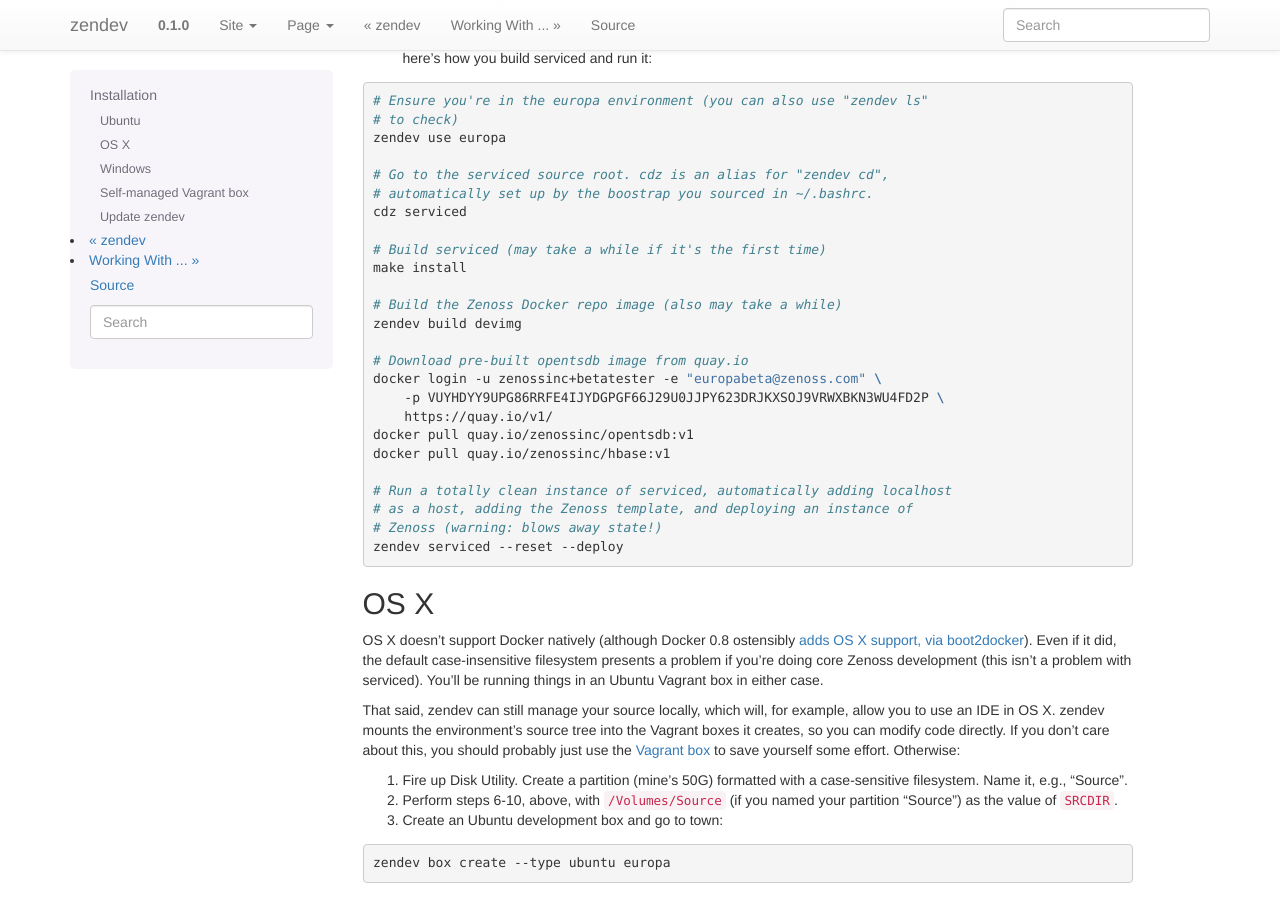
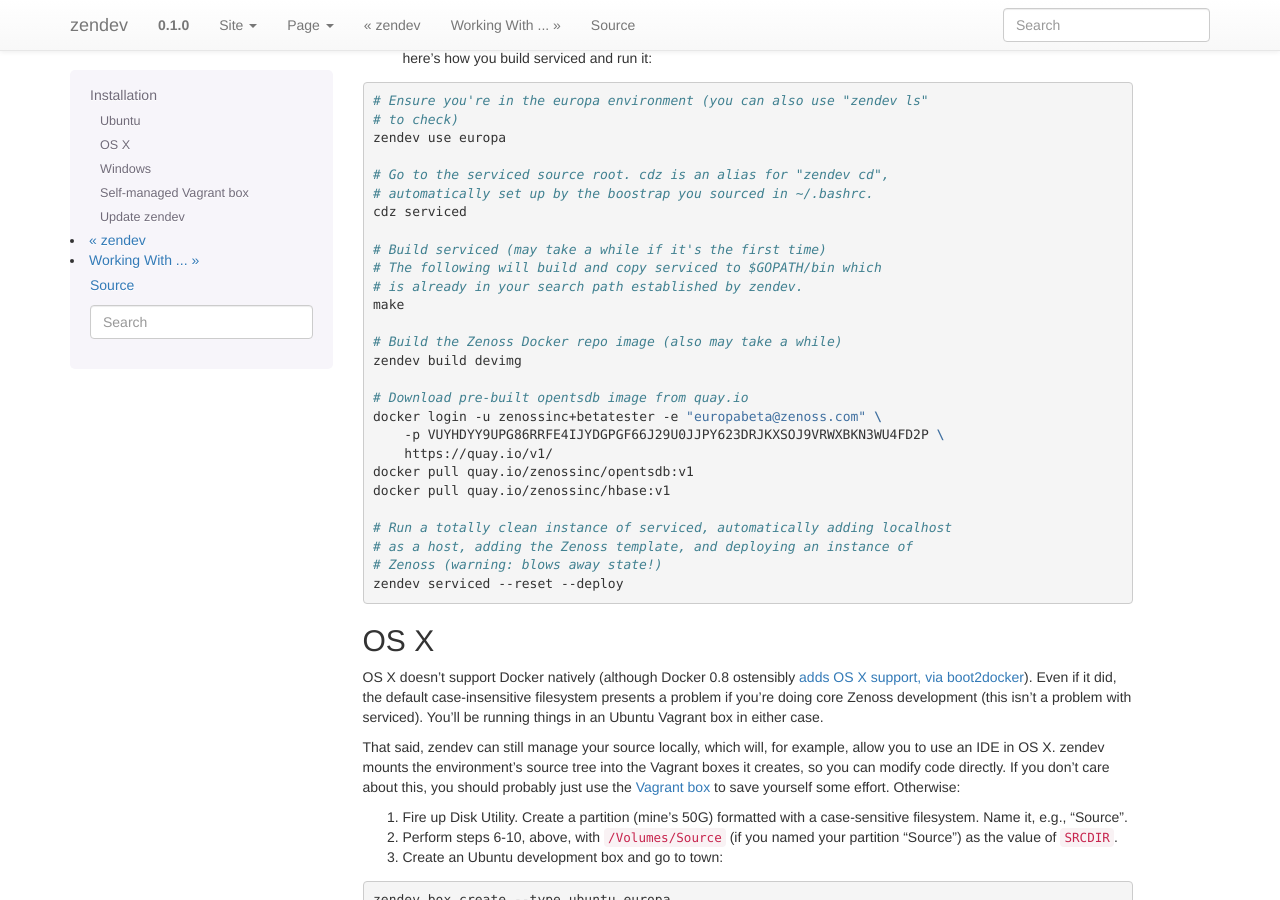
Before and after one commit to zenoss/zendev, a Sphinx documentation site: the page built from docs/installation.rst, in a window 1280 px wide and 900 px high, scrolled down 3427 px. Built offline with Sphinx 7.4.7, drawn with Linux system fonts in a browser that asks for light colours.

Commit message:
Update build instructions for serviced

```diff
--- a/docs/installation.rst
+++ b/docs/installation.rst
@@ -213,7 +213,9 @@
     cdz serviced
 
     # Build serviced (may take a while if it's the first time)
-    make install
+    # The following will build and copy serviced to $GOPATH/bin which
+    # is already in your search path established by zendev.
+    make
 
     # Build the Zenoss Docker repo image (also may take a while)
     zendev build devimg
```
